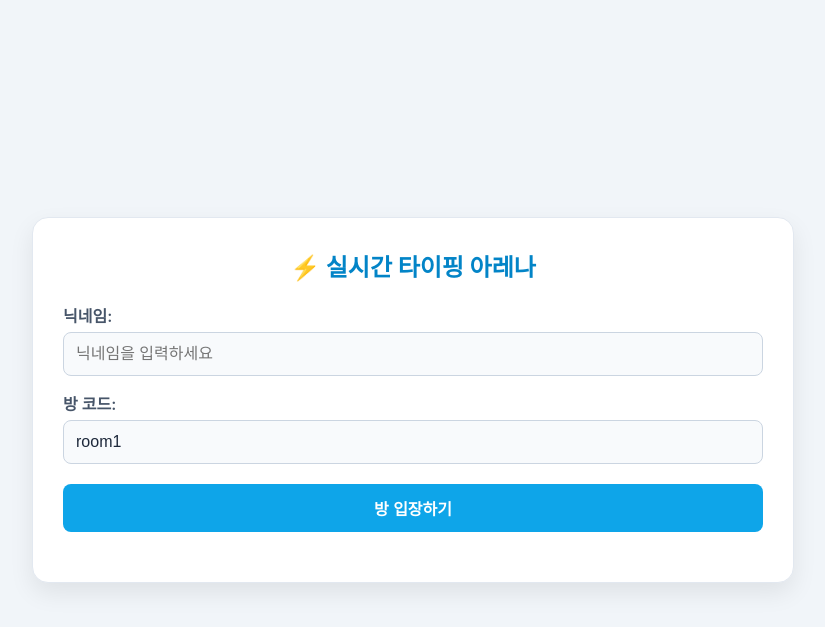
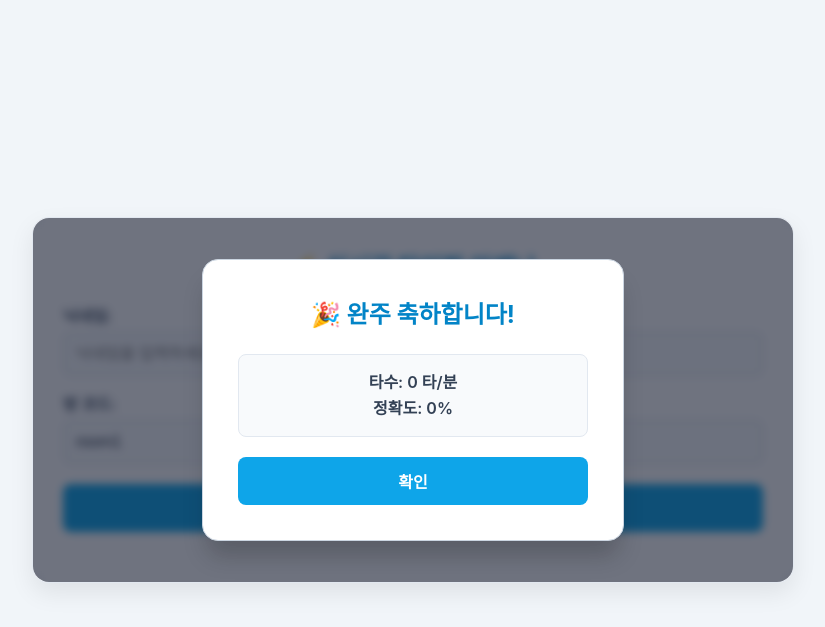
Before and after one commit to tudorrope2/work, a Flask app: page / in a window 1280 px wide. Shown: the top 627 px of the page, without its empty margins (227-1052 px from the left). Run offline with Flask 3, Linux system fonts and the light colour scheme; some libraries are stand-ins or nearby versions.

Commit message:
결과창 팝업

```diff
--- a/app.py
+++ b/app.py
@@ -25,12 +25,11 @@ SENTENCES = [
     "시간은 우리를 마음대로 휘두르고 전락시킨다. 그들이 공격하면 피할 수가 없고 사정없이 린치를 당한다. 어쩌면 나는 시간에 벌써 녹다운되었는지도 몰랐다. 도저히 이길 길이 없다. 이렇게 발버둥을 쳐도 이제 젊음과 집중력과 열의는 돌아 오지 않고, 한때 가졌던 애정조차 다 잊은 채 나는 비참히 쳇바퀴 같은 일상으로 돌아갈 것이다...",
     "내가 이해할 수 없어도, 내가 껴안을 수 없어도, 각자에겐 삶이 있는 법이다. 소설책을 핀다 거기 다른 사람이 있다. 거기 다른 진실들이 있다. 각자에게 각자의 진실을 돌려주려면 책을 읽을 수 밖에 없다.",
     "동행은 자기가 아닌 다른 사람을 중심에 두고 인생을 살아가는 방법이라고 할 수 있을 것이다. 누군가와 동행할 때는 의식이 이완된 상태가 된다. 세심하고 민감하면서도 조급하지 않은 상태이며, 상대방을 이끌거나 지시하지 않는다. 그 사람이 일상을 살아갈 때 당신은 그저 그 사람 곁에서 함께한다. 당신이 거기에 있는 것은 그 사람에게 도움이 되고 충실한 존재가 되고 또 어떤 일이 닥치더라도 고스란히 받아들이기 위해서다.",
-    "자기 결정을 구성하는 것이 무엇인지, 실패하면 어떻게 해서 실패하는 것인지도 알 수 없지요. 문학작품을 읽음으로써 이러한 현상이 어떻게 생성되는지에 대한 이해가 깊어가는 것은 자기 결정을 추구하고, 자신에게 중요한 것이 무엇인지, 어떤 사람이 되고 싶은지 자문하는 사람에게 결정적인 의미를 가집니다.",
+    "자기 결정을 구성하는 것이 무엇인지, 실패하면 어떻게 해서 실패하는 것인지도 알 수 있지요. 문학작품을 읽음으로써 이러한 현상이 어떻게 생성되는지에 대한 이해가 깊어가는 것은 자기 결정을 추구하고, 자신에게 중요한 것이 무엇인지, 어떤 사람이 되고 싶은지 자문하는 사람에게 결정적인 의미를 가집니다.",
     "행복하고 싶은데 그게 너무 어려운 날이 있다. 아무리 잘하려고 노력해도 상처받는 날이 있다. 하기 싫은 생각 속에서 하루 종일 불안하고 힘든 날이 있다. 지금 당장 여길 떠나고 싶지만 떠날 수 없다는 걸 누구보다 잘 알기에 속상한 날이 있다. 상대방에게 너무 심한 말을 하고 후회되는 날이 있다. 그런 날들은 참 어려운 날이다. 앞으로 행복하기 위해 도저히 어떻게 해야 될 지 몰라 참 어려운 날이다.",
     "자기 의지를 가지고 낯선 곳에 도착해 몸의 온갖 감각을 열어 그것을 느끼는 경험. 한 번이라도 그것을 경험한 이들에게는 일상이 아닌 여행이 인생의 원점이 된다. 일상으로 돌아올 때가 아니라 여행을 시작할 때 마음이 더 편해지는 사람이 있다면 그는 나와 같은 부류의 인간일 것이다. 이번 생은 떠돌면서 살 운명이라는 것. 귀환의 원점 같은 것은 없다는 것. 이제는 그걸 받아들이기로 한다."
 ]
 
-# 방별 유저 정보 관리 딕셔너리
 rooms = {}
 
 @app.route('/')
@@ -46,10 +45,7 @@ def handle_join(data):
     if room not in rooms:
         rooms[room] = {'users': {}, 'sentence': ''}
 
-    # 유저 등록 (진척도 0%)
     rooms[room]['users'][nickname] = 0
-
-    # 해당 방의 모든 유저 목록 브로드캐스트
     emit('update_users', list(rooms[room]['users'].keys()), room=room)
     emit('update_progress', rooms[room]['users'], room=room)
 
@@ -59,22 +55,11 @@ def handle_start(data):
     if room in rooms and SENTENCES:
         selected_sentence = random.choice(SENTENCES)
         rooms[room]['sentence'] = selected_sentence
-        # 모든 유저의 진척도를 0으로 초기화
         for user in rooms[room]['users']:
             rooms[room]['users'][user] = 0
 
         emit('new_sentence', {'sentence': selected_sentence}, room=room)
         emit('update_progress', rooms[room]['users'], room=room)
-
-@socketio.on('update_progress')
-def handle_progress(data):
-    room = data['room']
-    progress = data['progress']
-
-    # flask-socketio 환경에서 닉네임을 특정하기 위해 세션 대신 간이 매핑 또는 클라이언트 전달 방식 사용
-    # 여기서는 간소화를 위해 클라이언트가 보낸 닉네임 정보를 활용하거나 방 상태 업데이트
-    # 현재 접속 중인 소켓의 닉네임을 찾기 위해 전체 유저 업데이트 이벤트 활용
-    pass
 
 @socketio.on('user_progress')
 def handle_user_progress(data):
@@ -86,14 +71,16 @@ def handle_user_progress(data):
         rooms[room]['users'][nickname] = progress
         emit('update_progress', rooms[room]['users'], room=room)
 
-@socketio.on('disconnect')
-def handle_disconnect():
-    # 연결 끊긴 유저 정리
-    for room in rooms:
-        disconnected_users = []
-        for user in list(rooms[room]['users'].keys()):
-            # 유저 퇴장 처리 로직 (소켓 세션 관리)
-            pass
+# 누군가 완주했을 때 다른 참가자들에게도 알림 전송
+@socketio.on('finish_game')
+def handle_finish(data):
+    room = data['room']
+    nickname = data['nickname']
+    cpm = data['cpm']
+    accuracy = data['accuracy']
+
+    # 방에 있는 다른 모든 유저에게 완주 소식 브로드캐스트
+    emit('player_finished', {'nickname': nickname, 'cpm': cpm, 'accuracy': accuracy}, room=room)
 
 if __name__ == '__main__':
     socketio.run(app, host='0.0.0.0', port=5000, allow_unsafe_werkzeug=True)
--- a/templates/index.html
+++ b/templates/index.html
@@ -22,6 +22,7 @@
             box-shadow: 0 10px 25px rgba(0,0,0,0.08);
             width: 700px;
             border: 1px solid #e2e8f0;
+            position: relative;
         }
         h2 { text-align: center; color: #0284c7; margin-top: 0; }
         .box { margin-bottom: 20px; }
@@ -51,10 +52,9 @@
             letter-spacing: 0.5px;
             min-height: 60px;
         }
-        /* 글자 하이라이팅 스타일 (화이트 테마 가독성 최적화) */
-        .char-correct { color: #16a34a; font-weight: bold; background: #dcfce7; } /* 맞춘 글자 (초록빛 배경) */
-        .char-incorrect { color: #dc2626; font-weight: bold; background: #fee2e2; } /* 오타 (빨간빛 배경) */
-        .char-normal { color: #64748b; } /* 남은 글자 (회색) */
+        .char-correct { color: #16a34a; font-weight: bold; background: #dcfce7; }
+        .char-incorrect { color: #dc2626; font-weight: bold; background: #fee2e2; }
+        .char-normal { color: #64748b; }
 
         .progress-container {
             background: #f1f5f9;
@@ -109,10 +109,55 @@
         }
         button:hover { background: #0284c7; }
         .hidden { display: none; }
+
+        /* 결과 모달 팝업 스타일 */
+        #resultModal {
+            position: absolute;
+            top: 0; left: 0; width: 100%; height: 100%;
+            background: rgba(15, 23, 42, 0.6);
+            backdrop-filter: blur(4px);
+            display: flex;
+            justify-content: center;
+            align-items: center;
+            border-radius: 16px;
+            z-index: 10;
+        }
+        .modal-content {
+            background: #ffffff;
+            padding: 35px;
+            border-radius: 16px;
+            text-align: center;
+            width: 350px;
+            box-shadow: 0 20px 25px -5px rgba(0, 0, 0, 0.2);
+            border: 1px solid #cbd5e1;
+        }
+        .modal-content h3 { color: #0284c7; margin-top: 0; font-size: 24px; }
+        .result-stat-box {
+            background: #f8fafc;
+            border: 1px solid #e2e8f0;
+            border-radius: 8px;
+            padding: 15px;
+            margin: 20px 0;
+            font-size: 16px;
+            color: #334155;
+            font-weight: 600;
+            line-height: 1.6;
+        }
     </style>
 </head>
 <body>
     <div class="container">
+        <!-- 게임 결과 모달 팝업 (기본 숨김) -->
+        <div id="resultModal" class="hidden">
+            <div class="modal-content">
+                <h3 id="modalTitle">🎉 완주 축하합니다!</h3>
+                <div class="result-stat-box" id="modalStatText">
+                    타수: 0 타/분<br>정확도: 0%
+                </div>
+                <button onclick="closeModal()">확인</button>
+            </div>
+        </div>
+
         <h2>⚡ 실시간 타이핑 아레나</h2>
 
         <!-- 로비 화면 -->
@@ -157,6 +202,8 @@
         let targetText = '';
         let gameActive = false;
         let startTime = null;
+        let finalCpm = 0;
+        let finalAccuracy = 100;
 
         function joinRoom() {
             const nickname = document.getElementById('nicknameInput').value.trim();
@@ -197,7 +244,6 @@
             document.getElementById('statDisplay').innerText = "타수: 0 타/분 | 정확도: 100%";
         });
 
-        // 글자별 맞춤/오타 하이라이팅 렌더링
         function renderSentence(typedLength, correctLength) {
             let html = '';
             const typedVal = document.getElementById('typingInput').value;
@@ -225,14 +271,13 @@
             let correctCount = 0;
             let errorCount = 0;
 
-            // 앞에서부터 정확히 일치하는 글자 수 체크 (오타 발생 시점부터는 카운트 중지)
             for (let i = 0; i < typed.length; i++) {
                 if (i < targetText.length) {
                     if (typed[i] === targetText[i]) {
                         correctCount++;
                     } else {
                         errorCount++;
-                        break; // 오타가 나면 정확한 카운트 중단
+                        break;
                     }
                 }
             }
@@ -241,22 +286,49 @@
 
             const currentTime = new Date().getTime();
             const elapsedMinutes = (currentTime - startTime) / 60000;
-            let cpm = elapsedMinutes > 0 ? Math.floor(correctCount / elapsedMinutes) : 0;
-            let accuracy = typed.length > 0 ? Math.max(0, Math.floor(((typed.length - errorCount) / typed.length) * 100)) : 100;
+            finalCpm = elapsedMinutes > 0 ? Math.floor(correctCount / elapsedMinutes) : 0;
+            finalAccuracy = typed.length > 0 ? Math.max(0, Math.floor(((typed.length - errorCount) / typed.length) * 100)) : 100;
 
-            document.getElementById('statDisplay').innerText = `타수: ${cpm} 타/분 | 정확도: ${accuracy}%`;
+            document.getElementById('statDisplay').innerText = `타수: ${finalCpm} 타/분 | 정확도: ${finalAccuracy}%`;
 
-            // 오직 정확하게 맞춘 글자 수(correctCount) 기준으로만 퍼센트 계산
             let progress = Math.floor((correctCount / targetText.length) * 100);
             if (progress > 100) progress = 100;
 
             socket.emit('user_progress', { room: currentRoom, nickname: currentNickname, progress: progress });
 
+            // 완주 판정
             if (typed.trim() === targetText.trim()) {
                 gameActive = false;
                 document.getElementById('typingInput').disabled = true;
-                alert('🎉 완주하셨습니다!');
+
+                // 서버로 완주 결과 전송
+                socket.emit('finish_game', {
+                    room: currentRoom,
+                    nickname: currentNickname,
+                    cpm: finalCpm,
+                    accuracy: finalAccuracy
+                });
+
+                // 본인 화면에 결과 팝업 표시
+                showModal(`${currentNickname}님 완주!`, `타수: ${finalCpm} 타/분<br>정확도: ${finalAccuracy}%`);
             }
+        }
+
+        // 상대방이 완주했을 때 실시간 알림 수신
+        socket.on("player_finished", (data) => {
+            if (data.nickname !== currentNickname) {
+                showModal(`🏆 ${data.nickname}님 완주 완료!`, `상대방 기록<br>타수: ${data.cpm} 타/분 | 정확도: ${data.accuracy}%`);
+            }
+        });
+
+        function showModal(title, statHtml) {
+            document.getElementById('modalTitle').innerText = title;
+            document.getElementById('modalStatText').innerHTML = statHtml;
+            document.getElementById('resultModal').classList.remove('hidden');
+        }
+
+        function closeModal() {
+            document.getElementById('resultModal').classList.add('hidden');
         }
 
         socket.on("update_progress", (usersProgress) => {
```
